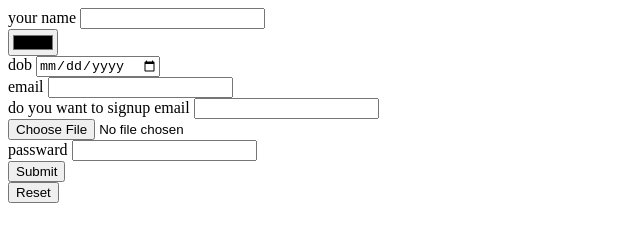
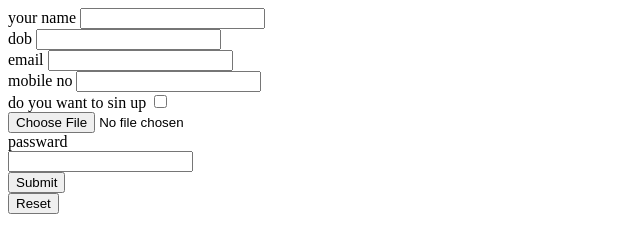
Before and after one commit to turbovisor/cv, a plain HTML site: page mycontact.html in a window 1280 px wide. Shown: the whole page, without its empty margins (0-640 px from the left). Drawn offline with Linux system fonts and the light colour scheme.

Commit message:
my contact

```diff
--- a/mycontact.html
+++ b/mycontact.html
@@ -1,25 +1,35 @@
-<doctype html>
+<!doctype html>
 <html>
 <head>
+<meta charset="utf-8">
 <title> my contact</title>
-<meta charset="utf-8">
 </head>
 <body>
-<form class="" action="mycontact.html" method ="post">
-  <label> your name</lable>
-    <input type ="text" name=""value=""><br>
-    <input type ="color" name="" value=""><br>
-    <label> dob</lable>
-      <input type="date"><br>
-      <label> email</label>
-      <input type="email"><br>
-      <label> do you want to signup email</lable>
-        <input type "checkbox"><br>
-        <input type="file"><br>
-        <lable> passward</lable>
-        <input type="passward" name="" value=""><br>
-         <input type="submit" name=""><br>
-         <input type="reset" name=""><br>
-       </form>
+<form action="vijay .html" method="post">
+<label> your name</label>
+<input type ="text" name="value">
+<br>
+<label> dob</label>
+<input type="dob" name="value">
+<br/>
+<label>email</label>
+ <input type="email" name="value">
+ <br/>
+<label> mobile no</label>
+<input type="mobile no" name="value">
+<br/>
+<label> do you want to sin up</label>
+<input type="checkbox" name="value">
+<br/>
+<input type= "file">
+<br/>
+<label>passward</label>
+<br/>
+<input type="passward" name="value">
+<br/>
+<input type="submit" name="" >
+<br/>
+<input type="reset">
+</form>
 </body>
 </html>
```
